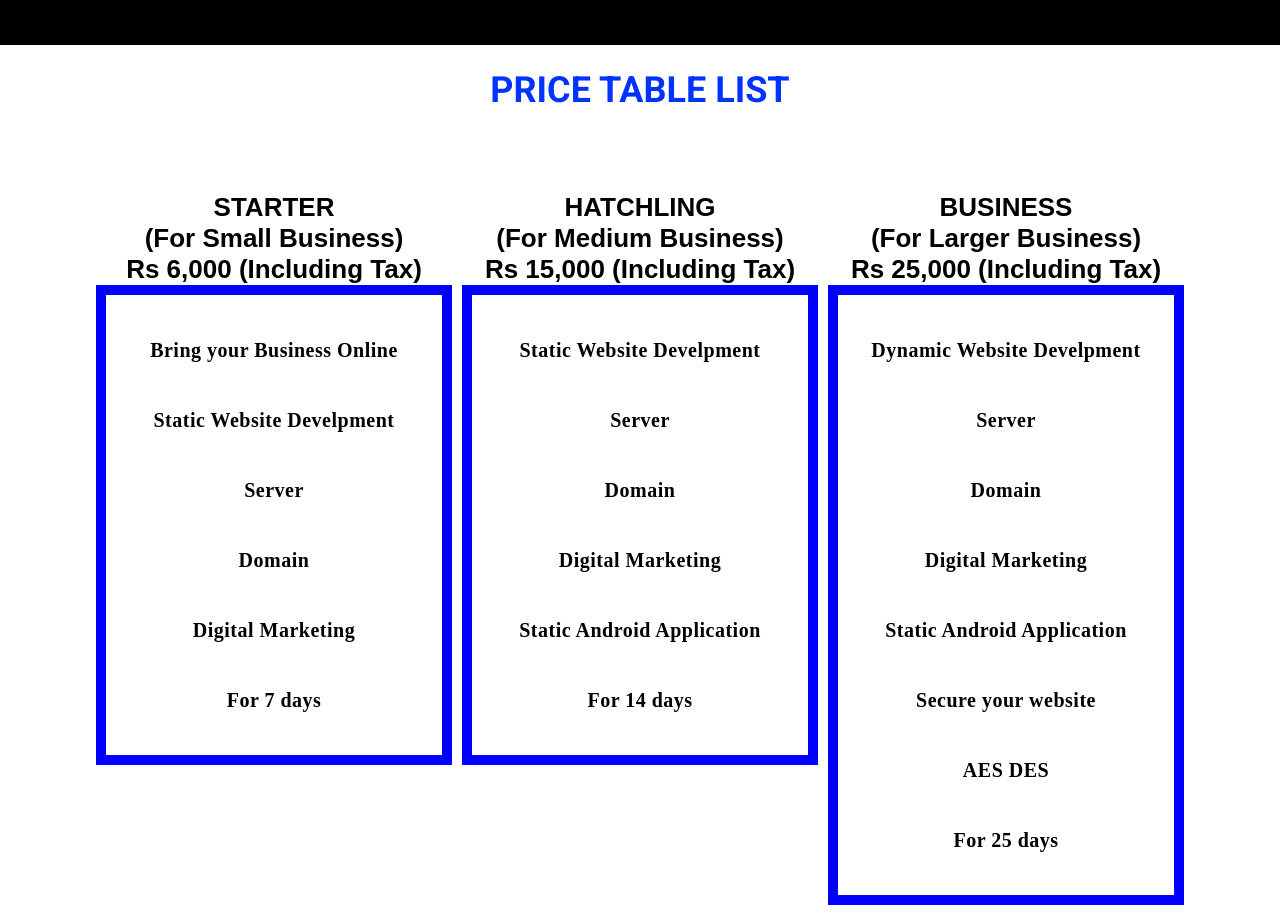
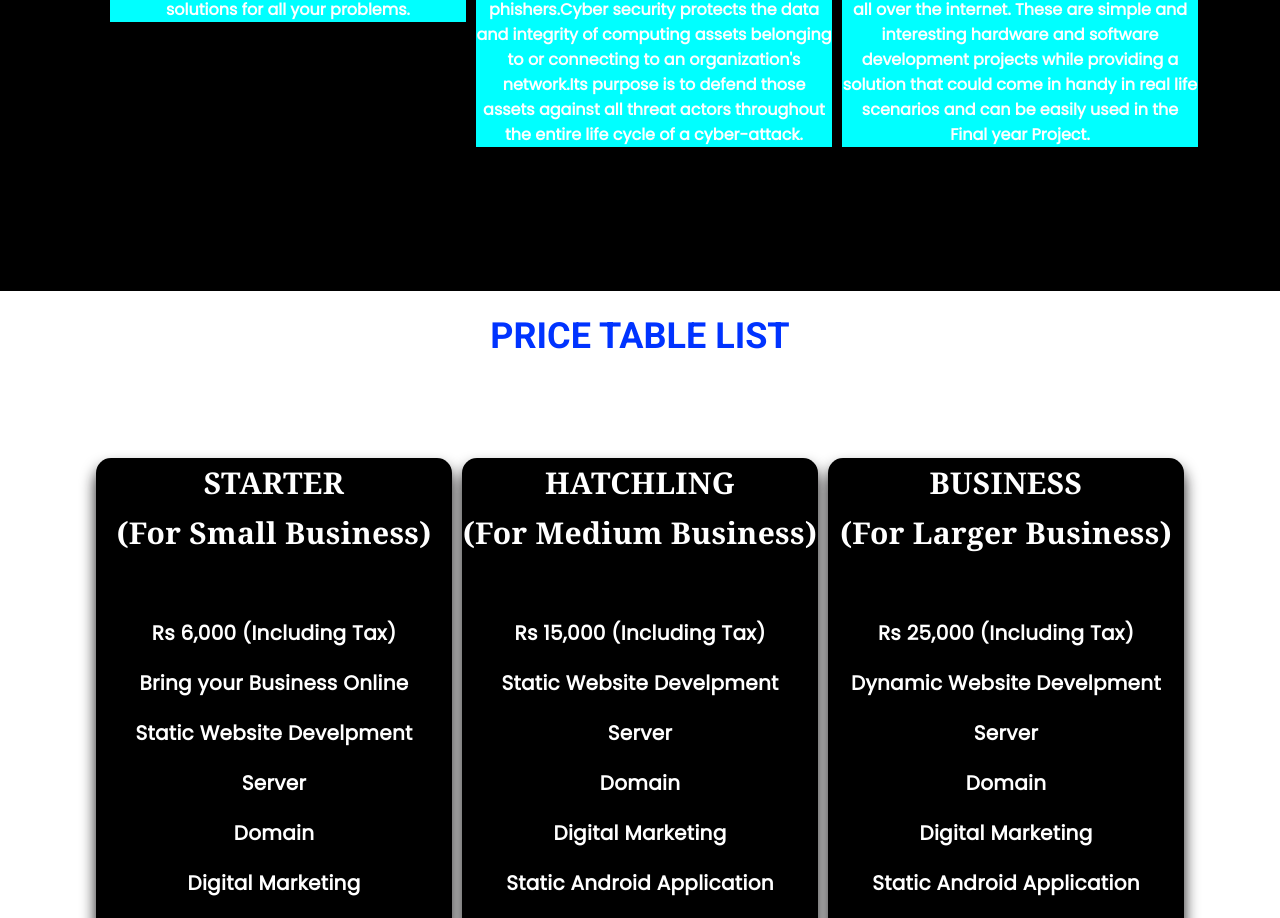
Before and after one commit to Hybrr/Hybrr, a React (Create React App) app in the folder hybrr/: page / in a window 1280 px wide. Shown: the part 1852-2770 px from the top of the page. Built offline with nearby package versions, Linux system fonts and the light colour scheme.

Commit message:
final changes

```diff
--- a/hybrr/public/index.html
+++ b/hybrr/public/index.html
@@ -18,6 +18,7 @@
     <link href="https://fonts.googleapis.com/css2?family=Roboto:wght@700&display=swap" rel="stylesheet">
     <link href="https://fonts.googleapis.com/css2?family=Open+Sans&display=swap" rel="stylesheet">
     <link href="https://fonts.googleapis.com/css2?family=Open+Sans:ital,wght@1,600&display=swap" rel="stylesheet">
+    <link href="https://fonts.googleapis.com/css2?family=Poppins&display=swap" rel="stylesheet">
     <!--
       Notice the use of %PUBLIC_URL% in the tags above.
       It will be replaced with the URL of the `public` folder during the build.
--- a/hybrr/src/component/aboutus/aboutus.styles.scss
+++ b/hybrr/src/component/aboutus/aboutus.styles.scss
@@ -2,8 +2,10 @@
   text-align: center;
   width: 85vw;
   margin: auto;
-  padding: 25px;
+  padding: 40px;
   font-size: 50px;
+  color: white;
+  background: linear-gradient(235deg, #ff005e, #010165, #fbff00);
   font-size: large;
   font-family: "Roboto";
 }
@@ -27,3 +29,7 @@
     background-position: 400% center;
   }
 }
+
+.data {
+  font-family: "Poppins", sans-serif;
+}
--- a/hybrr/src/component/contact/contact.component.jsx
+++ b/hybrr/src/component/contact/contact.component.jsx
@@ -16,7 +16,7 @@ const Contact = () => (
         </div>
          <div className = 'connect'>
             Connect With Us On Social Media!
-        <div className = 'logo'>
+        <div className = 'logo' data-aos="fade-down">
             <a href = "https://www.instagram.com/hybrr_/">
                 <Inst className = 'inst'/>
             </a>
--- a/hybrr/src/component/moreabouthybrr/morehybrr.styles.scss
+++ b/hybrr/src/component/moreabouthybrr/morehybrr.styles.scss
@@ -35,4 +35,5 @@
 
 .more-content {
   font-size: 20px;
+  font-family: "Poppins", sans-serif;
 }
--- a/hybrr/src/data-hybrr/pricing.data.js
+++ b/hybrr/src/data-hybrr/pricing.data.js
@@ -9,7 +9,7 @@ const PRICING_DATA = [
         ['Server'], <br></br>,
         ['Domain'], <br></br>,
         ['Digital Marketing']],
-        period: 'For 7 days'
+        period: '(For 7 days)'
     },
     {
         id: 2,
@@ -21,7 +21,7 @@ const PRICING_DATA = [
         ['Domain'], <br></br>,
         ['Digital Marketing'], <br></br>,
         ['Static Android Application']],
-        period: 'For 14 days'
+        period: '(For 14 days)'
     },
     {
         id: 3,
@@ -35,7 +35,7 @@ const PRICING_DATA = [
         ['Static Android Application'], <br></br>,
         ['Secure your website'], <br></br>,
         ['AES DES']],
-        period: 'For 25 days'
+        period: '(For 25 days)'
     }
 ];
 
--- a/hybrr/src/pages/homepage/homepage.component.jsx
+++ b/hybrr/src/pages/homepage/homepage.component.jsx
@@ -16,7 +16,7 @@ class HomePage extends React.Component {
         return (
             <div className = 'title' data-aos = "fade-right">
                 {this.state.data.map(data => (
-                <h1 key = {data.id}>{data.title}<div className = 'content'><p>{data.content}</p></div></h1>
+                <h1 key = {data.id}>{data.title}<div className = 'content' data-aos ="flip-up"><p>{data.content}</p></div></h1>
             ))}
 
             </div>
--- a/hybrr/src/pages/homepage/homepage.styles.scss
+++ b/hybrr/src/pages/homepage/homepage.styles.scss
@@ -7,13 +7,14 @@
   grid-gap: 10px;
   padding: 110px;
   text-align: center;
-  font-family: sans-serif;
+  font-family: "Poppins", sans-serif;
   background-color: black;
   color: white;
 }
 
 .content {
   text-align: center;
+  background-color: aqua;
   font-size: medium;
-  font-family: OpenSans;
+  font-family: "Poppins", sans-serif;
 }
--- a/hybrr/src/pages/pricing/pricing.component.jsx
+++ b/hybrr/src/pages/pricing/pricing.component.jsx
@@ -16,8 +16,32 @@ class Pricing extends React.Component {
     render(){
         return (
                 <div className = 'type'>
-                    {this.state.data.map(data => (
-                    <h1 key = {data.id}>{data.type}<br></br>{data.price}<div className = 'content1' data-aos = "fade-left"><p>{data.service}<br></br>{data.period}</p></div></h1>
+                    {
+                    this.state.data.map
+                    (data =>
+                        (
+                    <h1 key = {data.id}>
+                    <div className = 'content1'>
+                        <p>
+                        <div className = 'business' data-aos = "fade-left">
+                        {data.type}
+                        </div>
+                        <br></br>
+                        <div data-aos = "fade-right">
+                        {data.price}
+                        <br></br>
+                        {data.service}
+                        <br></br>
+                        {data.period}
+                        </div>
+                        </p>
+                        <div className = 'mail' data-aos = 'fade-up'>
+                            <a href = "mailto:info@hybrr.nerdsploit.com">
+                            Mail Us
+                            </a>
+                        </div>
+                    </div>
+                    </h1>
                 ))}
                 </div>
         );
--- a/hybrr/src/pages/pricing/pricing.styles.scss
+++ b/hybrr/src/pages/pricing/pricing.styles.scss
@@ -10,13 +10,47 @@
   font-family: sans-serif;
 }
 
+.business {
+  color: white;
+  font-family: Georgia, "Times New Roman", Times, serif;
+  font-size: 30px;
+}
+
 .content1 {
+  background: black;
   text-align: center;
   box-sizing: border-box;
-  border: 10px solid blue;
+  border-radius: 15px;
+  box-shadow: 0 10px 15px rgba(12, 11, 12, 0.959);
+  transition: 0.5s;
   font-size: 20px;
-  letter-spacing: 0.5px;
+  color: white;
+  letter-spacing: 0.3px;
   justify-content: center;
-  line-height: 350%;
-  font-family: OpenSans;
+  line-height: 250%;
+  font-family: "Poppins", sans-serif;
 }
+
+.mail {
+  font-size: 20px;
+  font-family: "Poppins", sans-serif;
+}
+
+a:link {
+  text-decoration: none;
+}
+
+.button {
+  margin: 0;
+  padding: 0;
+  box-sizing: border-box;
+  font-family: "Poppins", sans-serif;
+}
+
+a {
+  position: relative;
+  display: inline-block;
+  width: 160px;
+  height: 50px;
+  box-shadow: 0 5px 25px rgba(0, 0, 0, 0.863);
+}
```
Also changed, not shown: 1 other file (tests, documents, lock files or other folders).
